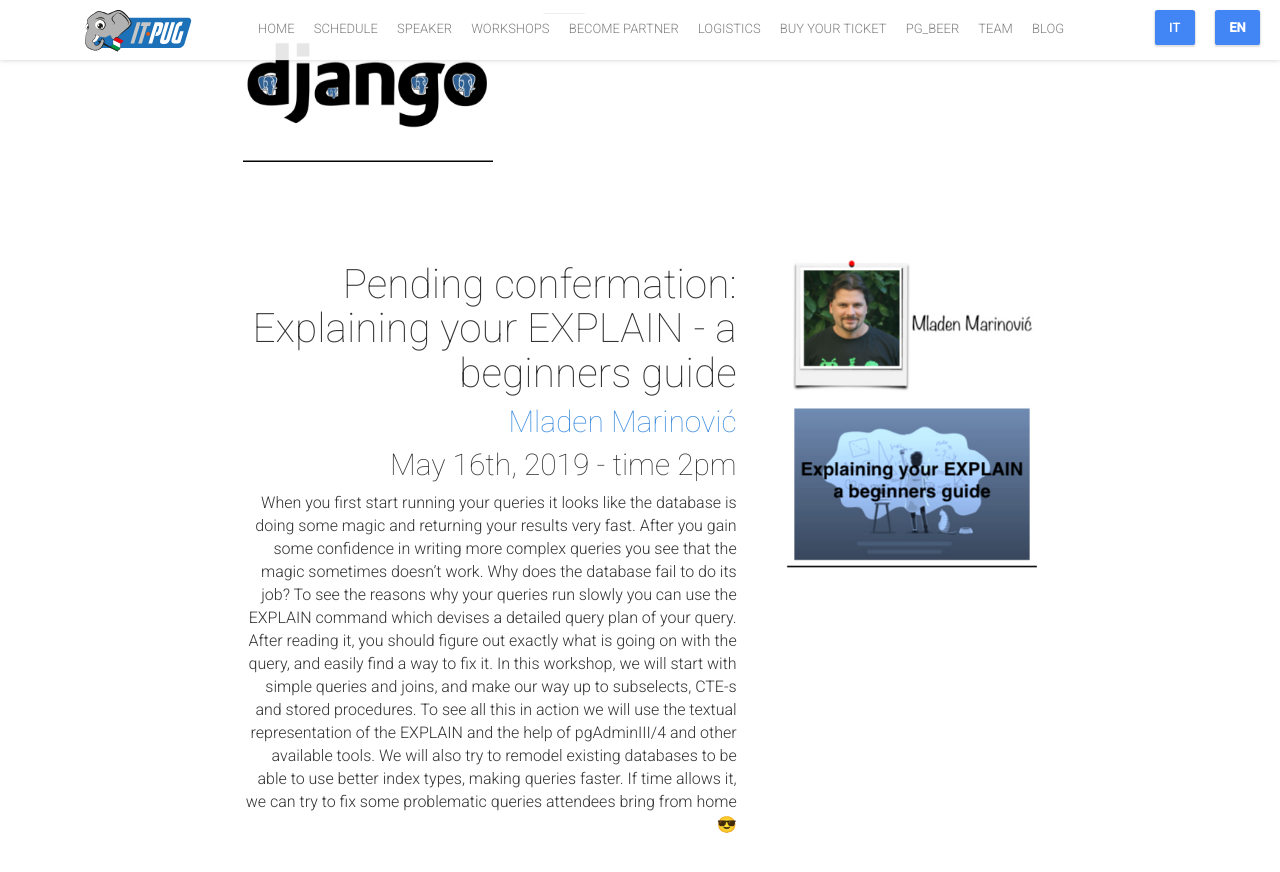
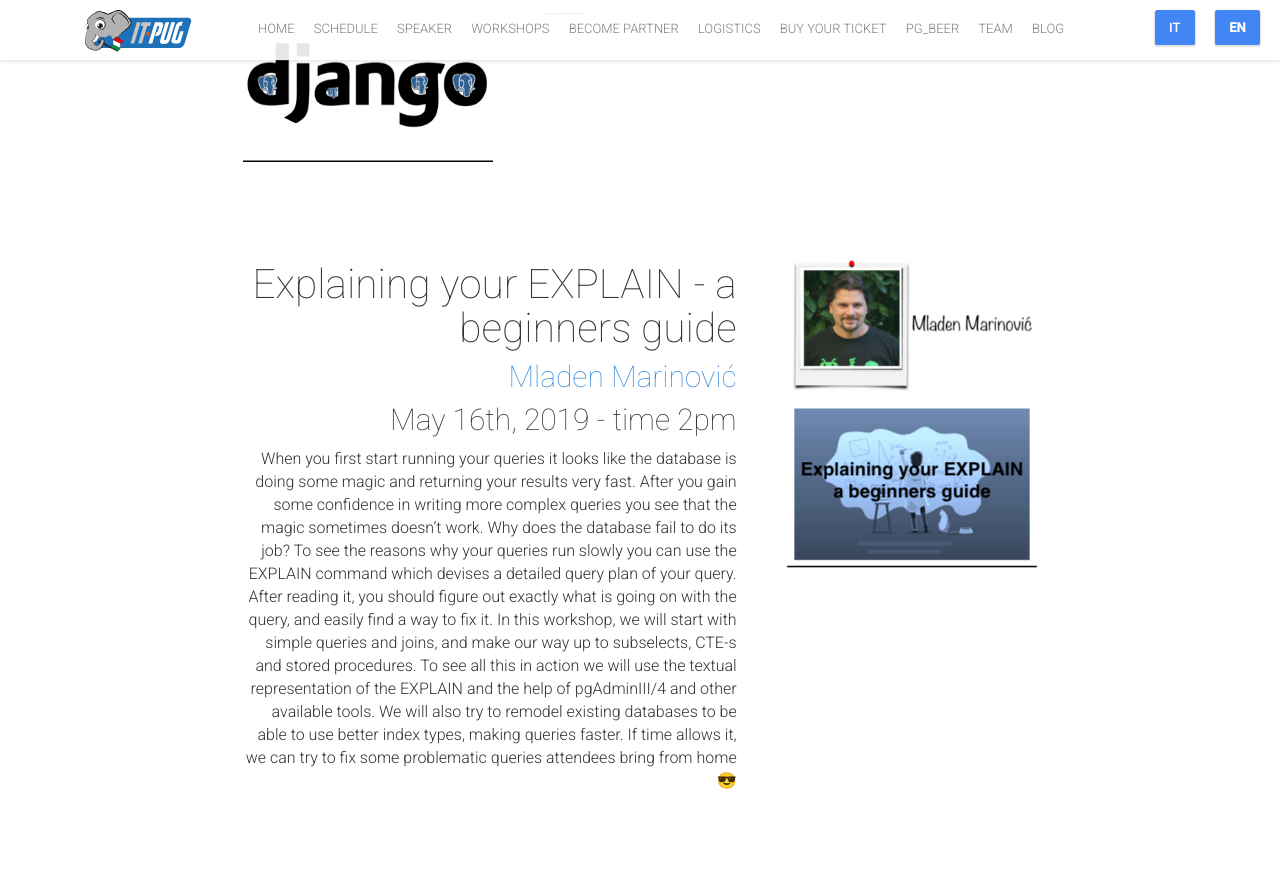
Before and after one commit to ITPUG/2019.pgday.it, a Jekyll site: the page built from workshop.en.html, in a window 1280 px wide and 900 px high, scrolled down 1838 px. Shown: the top 872 px of the window. Built offline with Jekyll 4.4.1, drawn with Linux system fonts in a browser that asks for light colours; nearby versions of some CDN libraries; comment, search, counter and statistics services are not loaded.

Commit message:
conferma mladen

```diff
--- a/_config.yml
+++ b/_config.yml
@@ -633,8 +633,8 @@
        ______
  - image: mladen_marinovic_verticale.jpg
    title:
-     it: "Pending confermation: Explaining your EXPLAIN - a beginners guide"
-     en: "Pending confermation: Explaining your EXPLAIN - a beginners guide"
+     it: "Explaining your EXPLAIN - a beginners guide"
+     en: "Explaining your EXPLAIN - a beginners guide"
    author:
      name: "Mladen Marinović"
      speakerId: 64
```
